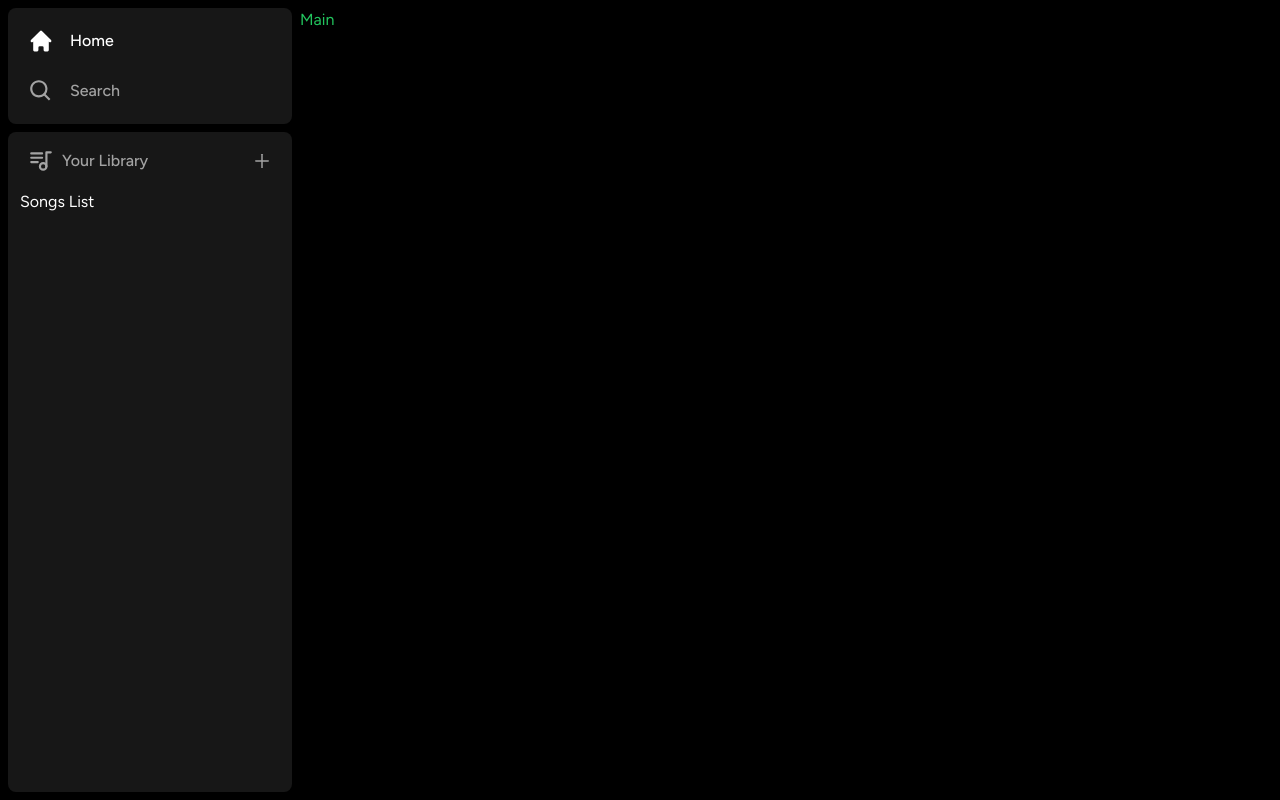
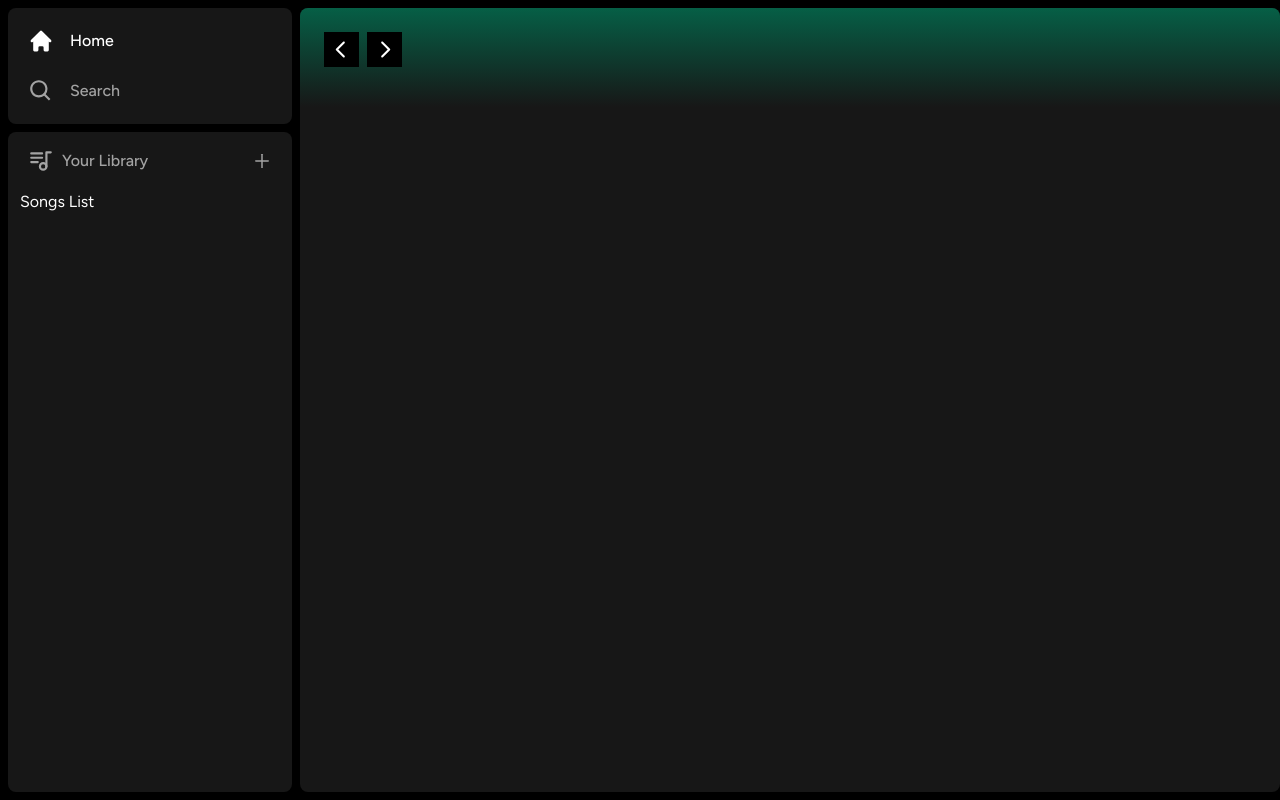
Before and after one commit to skh113/spotify-clone, a Next.js app: page / in a window 1280 px wide. Built offline with nearby package versions, Linux system fonts and the light colour scheme.

Commit message:
Added: Header skeleton

```diff
--- a/app/(site)/page.tsx
+++ b/app/(site)/page.tsx
@@ -1,3 +1,9 @@
+import Header from "@/components/Header";
+
 export default function Home() {
-  return <div className="text-green-500">Main</div>;
+  return (
+    <div className="bg-neutral-900 rounded-lg h-full overflow-hidden overflow-y-auto">
+      <Header>Header</Header>
+    </div>
+  );
 }
--- /dev/null
+++ b/components/Header.tsx
@@ -0,0 +1,48 @@
+"use client";
+
+import { useRouter } from "next/navigation";
+import { twMerge } from "tailwind-merge";
+import { RxCaretLeft, RxCaretRight } from "react-icons/rx";
+import { IconSize, buttonStyle } from "@/styles/style";
+
+interface Props {
+  children: React.ReactNode;
+  className?: string;
+}
+
+const Header: React.FC<Props> = ({ children, className }) => {
+  const router = useRouter();
+  const handleLogout = () => {
+    //
+  };
+
+  return (
+    <div
+      className={twMerge(
+        `h-fit bg-gradient-to-b from-emerald-800 p-6`,
+        className
+      )}
+    >
+      <div className="w-full mb-4 items-center justify-between">
+        <div className="hidden md:flex gap-x-2 items-center ">
+          <button
+            title="Back"
+            className={buttonStyle}
+            onClick={() => router.back()}
+          >
+            <RxCaretLeft className="text-white" size={IconSize.Large} />
+          </button>
+          <button
+            title="Forward"
+            className={buttonStyle}
+            onClick={() => router.forward()}
+          >
+            <RxCaretRight className="text-white" size={IconSize.Large} />
+          </button>
+        </div>
+      </div>
+    </div>
+  );
+};
+
+export default Header;
--- a/styles/style.ts
+++ b/styles/style.ts
@@ -1,4 +1,8 @@
 export const enum IconSize {
   Small = 20,
   Default = 26,
+  Large = 35,
 }
+
+export const buttonStyle =
+  "rounded-full bg-black flex items-center hover:opacity-75 transition";
```
